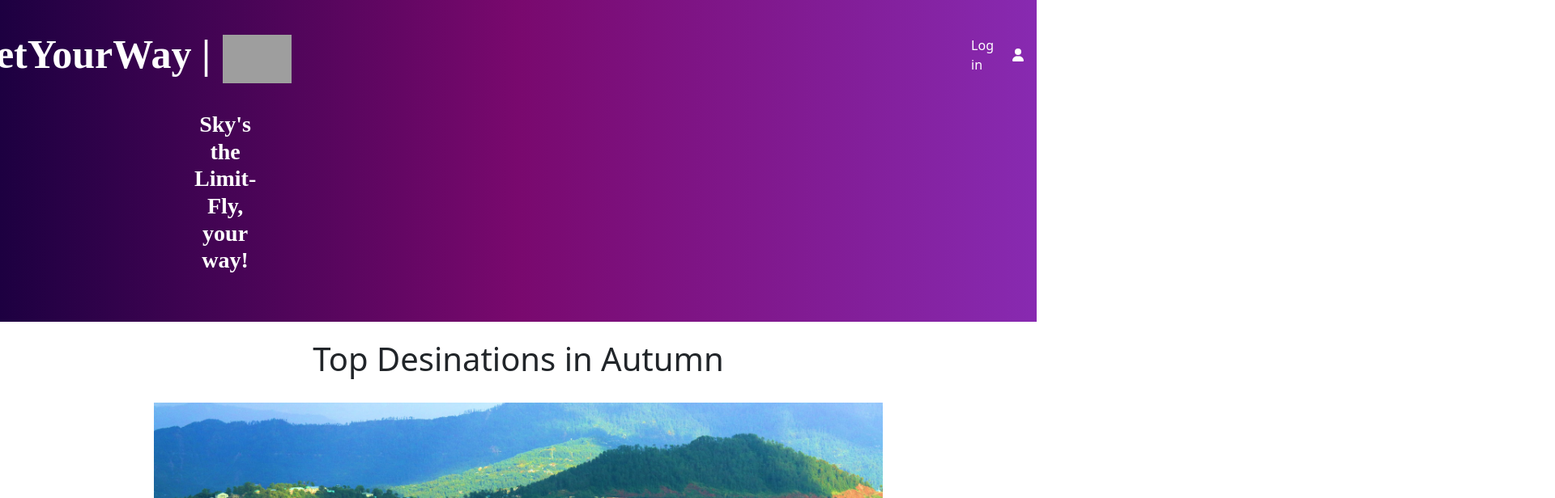
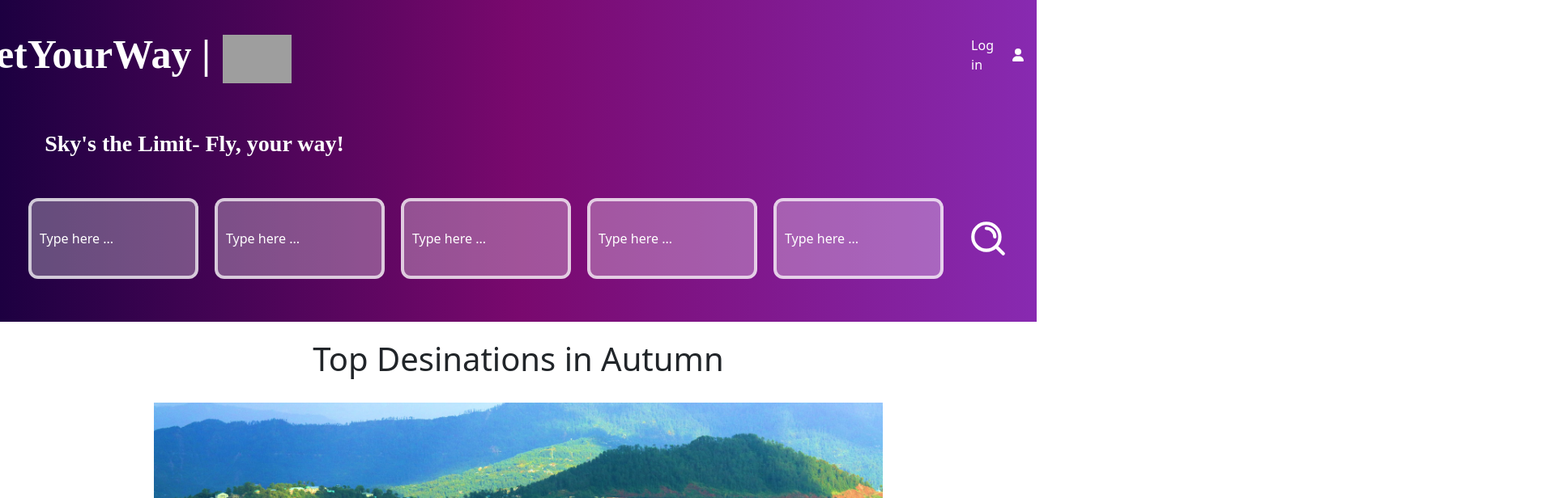
Before and after one commit to eclonghurst/SkyTwoFlyFront, a React (Create React App) app: page / in a window 1280 px wide. Shown: the top 616 px of the page at 81% size, 1920 px wide, since content can reach past the window. Built offline with nearby package versions, Linux system fonts and the light colour scheme; grey boxes are pictures that could not be loaded.

Commit message:
tagline one line

```diff
--- a/src/CssFiles/ButtonCSS.css
+++ b/src/CssFiles/ButtonCSS.css
@@ -19,19 +19,15 @@
 }
 
 .tagline {
-  display: flex;
-  justify-content: center;
-  flex-wrap: wrap;
-  padding-right: 1050px;
   color: white;
   border: none;
   line-height: none;
   margin: 0;
-  padding-left: 240px;
   padding-bottom: 40px;
   text-align: center;
   font-family: "PT Serif", serif;
   font-weight: bold;
+  margin-left: -800px;
 }
 
 .buttonBar-form {
```
